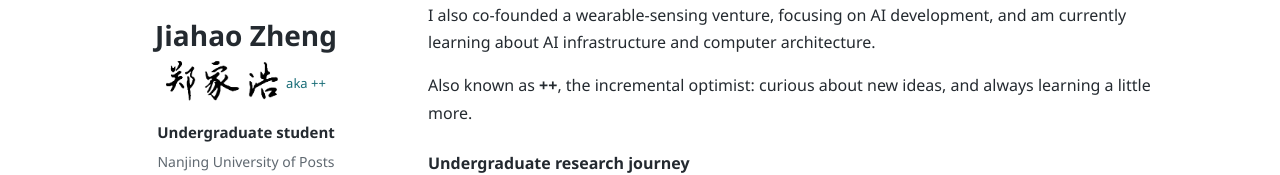
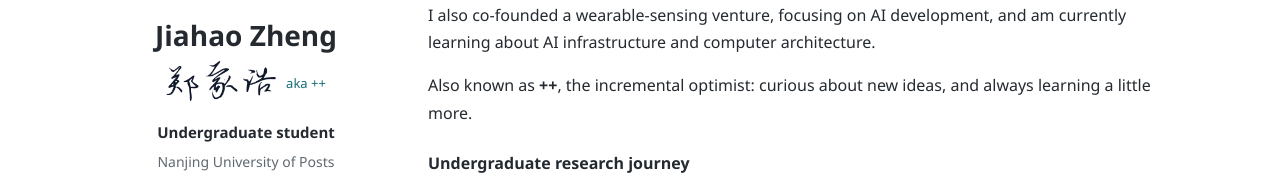
Before and after one commit to jiahaozheng406/jiahaozheng406.github.io, a plain HTML site: page index.html in a window 1280 px wide. Shown: the part 493-668 px from the top of the page. Drawn offline with Linux system fonts and the light colour scheme.

Commit message:
Replace profile signature with new handwritten image

```diff
--- a/portrait-carousel.css
+++ b/portrait-carousel.css
@@ -6,7 +6,7 @@
 @media(max-width:760px) { .profile-social { justify-content:flex-start; flex-wrap:wrap; gap:8px 12px; } }
 .profile .chinese-name { display:flex; align-items:center; justify-content:center; gap:8px; }
 .profile-signature { position:relative; display:inline-block; width:112px; height:40px; overflow:hidden; flex:none; }
-.profile-signature img { position:absolute; width:174px; height:auto; max-width:none; left:-31px; top:-23.5px; }
+.profile-signature img { position:absolute; width:149px; height:auto; max-width:none; left:-18px; top:-18px; }
 @media(max-width:760px) { .profile .chinese-name { justify-content:flex-start; flex-wrap:wrap; } }
 @media(min-width:761px) {
   .focus-carousel .portrait-stage { aspect-ratio:240 / 340; }
--- a/portrait-carousel.js
+++ b/portrait-carousel.js
@@ -40,8 +40,8 @@ if (host) {
     const signature = document.createElement('span');
     signature.className = 'profile-signature';
     const image = document.createElement('img');
-    image.src = new URL('images/signature.png', import.meta.url);
-    image.alt = '郑家浩'; image.width = 1890; image.height = 900;
+    image.src = new URL('images/signature-handwritten.png', import.meta.url);
+    image.alt = '郑家浩'; image.width = 245; image.height = 127;
     signature.append(image);
     chineseName.firstChild.replaceWith(signature);
   }
```
Also changed, not shown: images/signature-handwritten.png (added).
